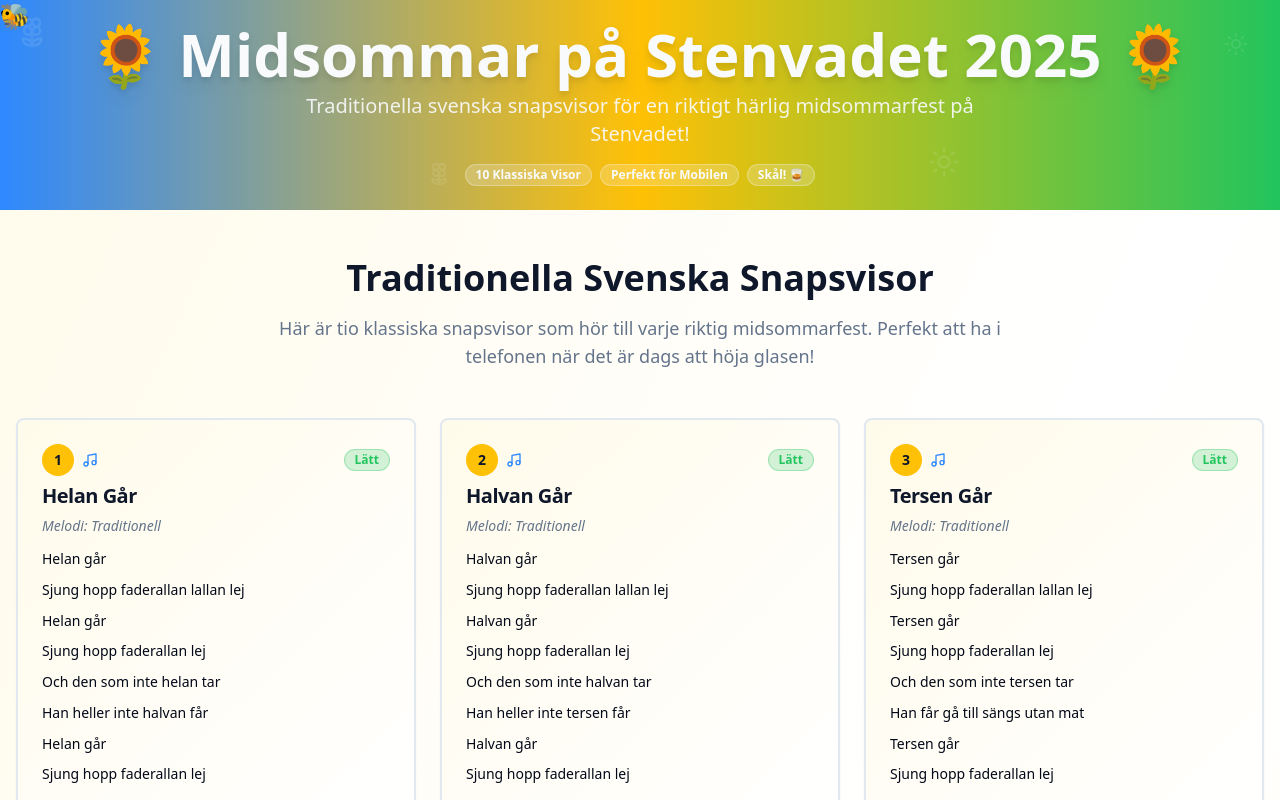
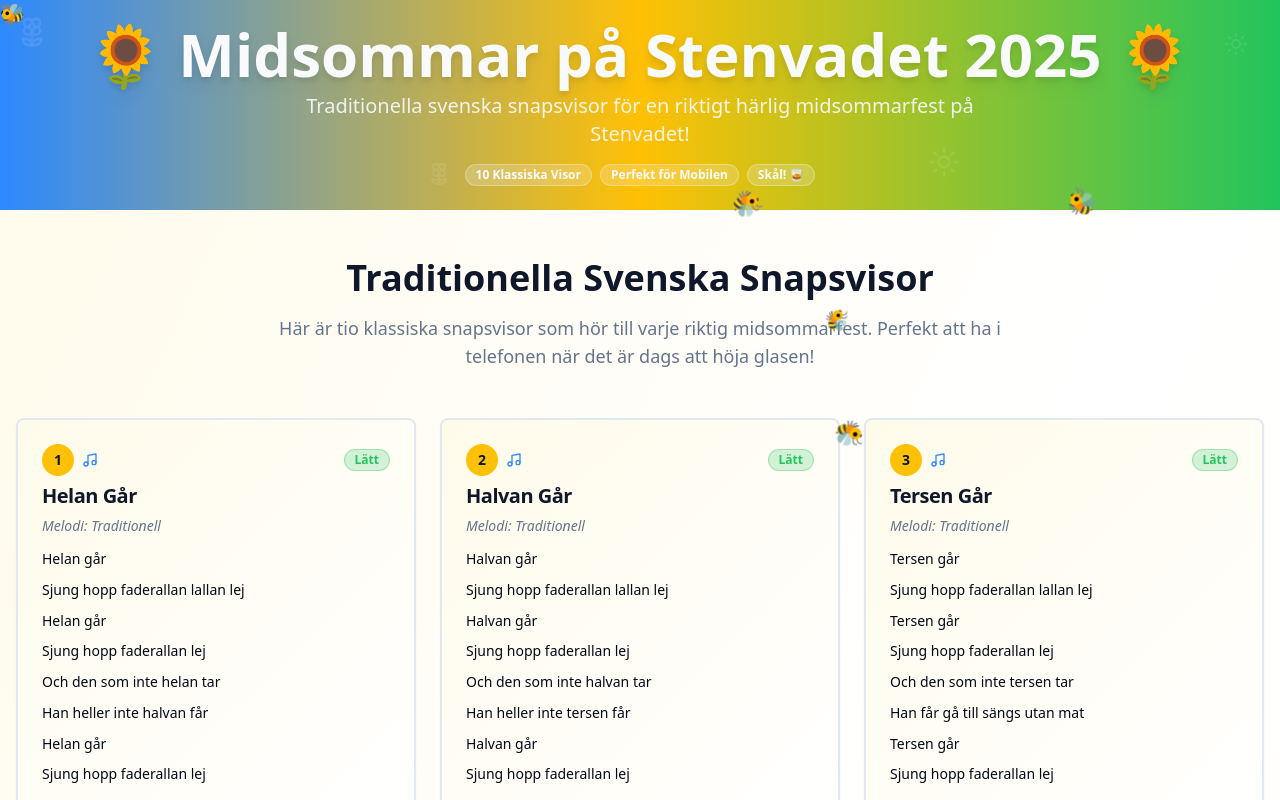
Before and after one commit to Linkanz/midsommar-visor-gl, a React (Vite) app: page / in a window 1280 px wide. Shown: the top 800 px of the page. Built offline with nearby package versions, Linux system fonts and the light colour scheme.

Commit message:
Fix bee animation

```diff
--- a/src/components/FlyingBee.tsx
+++ b/src/components/FlyingBee.tsx
@@ -1,3 +1,66 @@
+const animationStyles = {
+  'fly-around': `
+    @keyframes flyAround {
+      0% { transform: translate(0vw, 20vh) rotate(0deg); }
+      15% { transform: translate(20vw, 10vh) rotate(45deg); }
+      30% { transform: translate(80vw, 30vh) rotate(120deg); }
+      45% { transform: translate(60vw, 60vh) rotate(200deg); }
+      60% { transform: translate(10vw, 80vh) rotate(270deg); }
+      75% { transform: translate(90vw, 50vh) rotate(320deg); }
+      85% { transform: translate(30vw, 15vh) rotate(380deg); }
+      100% { transform: translate(0vw, 20vh) rotate(360deg); }
+    }
+  `,
+  'fly-zigzag': `
+    @keyframes flyZigzag {
+      0% { transform: translate(90vw, 15vh) rotate(0deg); }
+      20% { transform: translate(70vw, 40vh) rotate(90deg); }
+      40% { transform: translate(20vw, 25vh) rotate(180deg); }
+      60% { transform: translate(50vw, 70vh) rotate(270deg); }
+      80% { transform: translate(85vw, 45vh) rotate(320deg); }
+      100% { transform: translate(90vw, 15vh) rotate(360deg); }
+    }
+  `,
+  'fly-diagonal': `
+    @keyframes flyDiagonal {
+      0% { transform: translate(10vw, 80vh) rotate(0deg); }
+      25% { transform: translate(80vw, 20vh) rotate(90deg); }
+      50% { transform: translate(15vw, 40vh) rotate(180deg); }
+      75% { transform: translate(70vw, 75vh) rotate(270deg); }
+      100% { transform: translate(10vw, 80vh) rotate(360deg); }
+    }
+  `,
+  'fly-circular': `
+    @keyframes flyCircular {
+      0% { transform: translate(50vw, 50vh) rotate(0deg); }
+      25% { transform: translate(70vw, 30vh) rotate(90deg); }
+      50% { transform: translate(50vw, 20vh) rotate(180deg); }
+      75% { transform: translate(30vw, 30vh) rotate(270deg); }
+      100% { transform: translate(50vw, 50vh) rotate(360deg); }
+    }
+  `,
+  'fly-random': `
+    @keyframes flyRandom {
+      0% { transform: translate(20vw, 90vh) rotate(0deg); }
+      12% { transform: translate(60vw, 10vh) rotate(60deg); }
+      25% { transform: translate(10vw, 30vh) rotate(120deg); }
+      40% { transform: translate(85vw, 60vh) rotate(200deg); }
+      55% { transform: translate(40vw, 85vh) rotate(250deg); }
+      70% { transform: translate(75vw, 25vh) rotate(300deg); }
+      85% { transform: translate(15vw, 55vh) rotate(340deg); }
+      100% { transform: translate(20vw, 90vh) rotate(360deg); }
+    }
+  `
+};
+
+const animationDurations = {
+  'fly-around': '15s',
+  'fly-zigzag': '12s',
+  'fly-diagonal': '18s',
+  'fly-circular': '10s',
+  'fly-random': '20s'
+};
+
 export const FlyingBee = ({
   className = "",
   size = "text-2xl",
@@ -9,27 +72,25 @@ export const FlyingBee = ({
   animationType?: "fly-around" | "fly-zigzag" | "fly-diagonal" | "fly-circular" | "fly-random";
   delay?: string;
 }) => {
+  const keyframeName = animationType === 'fly-around' ? 'flyAround' :
+                      animationType === 'fly-zigzag' ? 'flyZigzag' :
+                      animationType === 'fly-diagonal' ? 'flyDiagonal' :
+                      animationType === 'fly-circular' ? 'flyCircular' :
+                      'flyRandom';
+
   return (
+    <>
+      <style>{animationStyles[animationType]}</style>
       <div
         className={`fixed ${size} select-none pointer-events-none z-20 ${className}`}
         style={{
-        animation: `${animationType} ${getAnimationDuration(animationType)} ease-in-out infinite`,
+          animation: `${keyframeName} ${animationDurations[animationType]} ease-in-out infinite`,
           animationDelay: delay,
           willChange: 'transform',
         }}
       >
         🐝
       </div>
+    </>
   );
 };
-
-const getAnimationDuration = (type: string): string => {
-  switch (type) {
-    case 'fly-around': return '15s';
-    case 'fly-zigzag': return '12s';
-    case 'fly-diagonal': return '18s';
-    case 'fly-circular': return '10s';
-    case 'fly-random': return '20s';
-    default: return '15s';
-  }
-};
```
Lines whose indentation alone changed are shown as unchanged.
